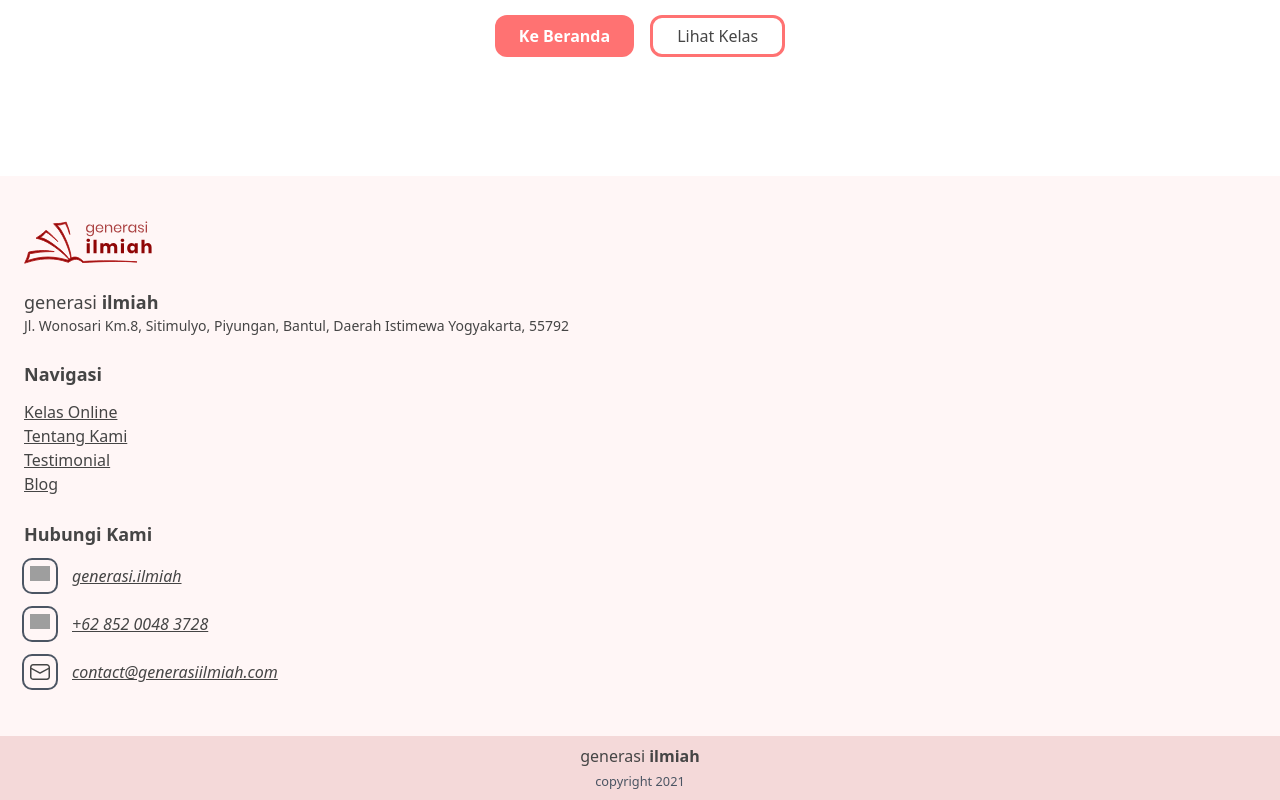
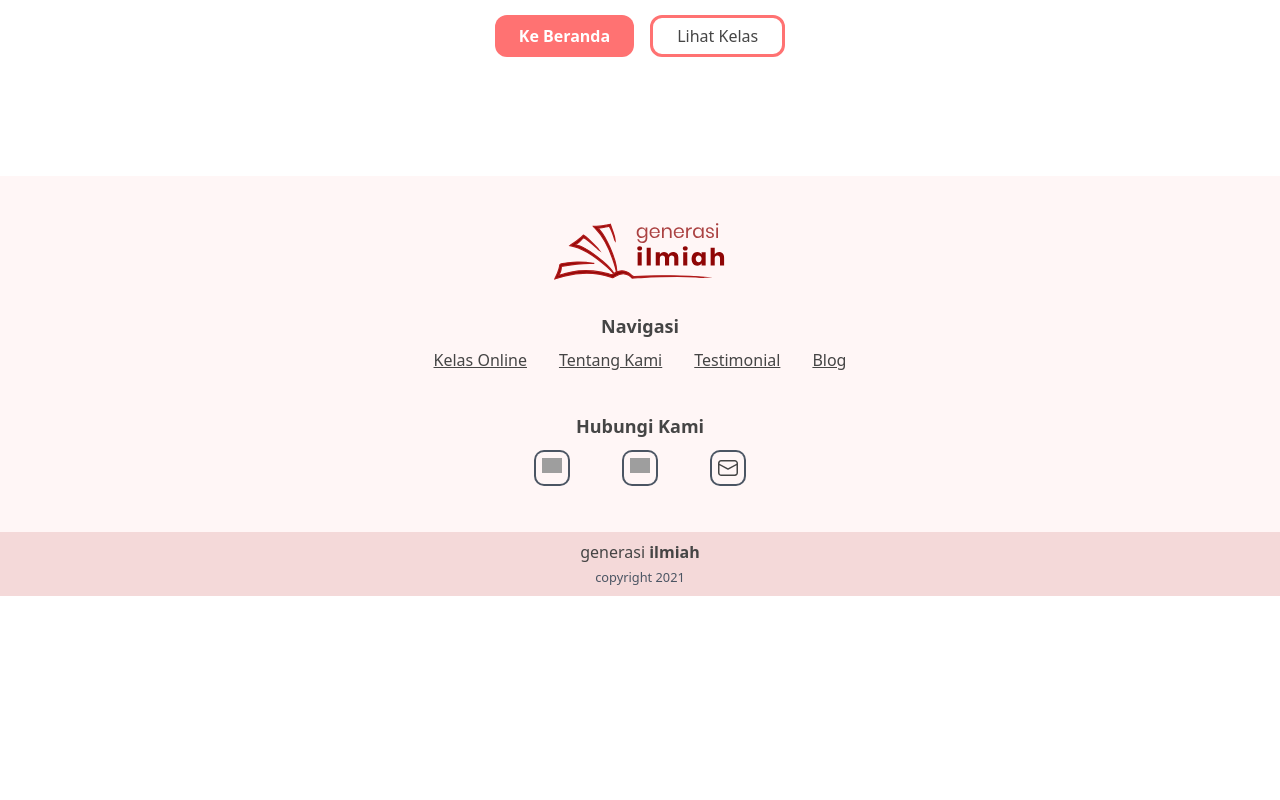
Before and after one commit to Generasiilmiah/generasiilmiah.com, a Next.js app: page /signup in a window 1280 px wide. Shown: the part 448-1248 px from the top of the page. After the commit the page ends 1044 px from the top, so only its background shows below. Built offline with nearby package versions, Linux system fonts and the light colour scheme; no server answers; grey boxes are pictures that could not be loaded.

Commit message:
Better desktop responsive for Footer and Nav

```diff
--- a/components/Footer.jsx
+++ b/components/Footer.jsx
@@ -6,79 +6,110 @@ function Footer(props) {
     <footer className="backdrop mt-8">
       <div className=" md:container md:mx-auto">
         <div className="upper-footer px-6 py-10">
-          <img src="/logo.svg" alt="Logo Generasi Ilmiah" className="h-12" />
-          <h3 className="text-lg mt-6">
+          <div className="md:text-center">
+            <img
+              src="/logo.svg"
+              alt="Logo Generasi Ilmiah"
+              className="h-12 md:h-16 block md:mx-auto"
+            />
+            {/* <h3 className="text-lg mt-6">
               generasi <span className="font-bold mb-3">ilmiah</span>
-          </h3>
-          <p className="text-sm">
+            </h3> */}
+            {/* <p className="text-sm">
               Jl. Wonosari Km.8, Sitimulyo, Piyungan, Bantul, Daerah Istimewa
               Yogyakarta, 55792
-          </p>
+            </p> */}
+          </div>
 
-          <div className="mt-6 mb-2">
-            <h4 className="font-bold mb-3 text-lg">Navigasi</h4>
-            <ul>
+          <div className="mt-6 md:mt-8 mb-2 md:mb-4">
+            <h4 className="font-bold mb-3 md:mb-0 text-lg md:text-center">
+              Navigasi
+            </h4>
+            <ul className=" md:flex md:justify-center md:gap-8 md:justify-center">
               <li>
                 <Link href="/kelas">
-                  <a className="underline">Kelas Online</a>
+                  <a className="underline py-2 inline-block">Kelas Online</a>
                 </Link>
               </li>
               <li>
-                <Link href="/tentang-kami">
-                  <a className="underline">Tentang Kami</a>
+                <Link href="/about-us">
+                  <a className="underline py-2 inline-block">Tentang Kami</a>
                 </Link>
               </li>
               <li>
                 <Link href="/testimonial">
-                  <a className="underline">Testimonial</a>
+                  <a className="underline py-2 inline-block">Testimonial</a>
                 </Link>
               </li>
               <li>
                 <Link href="/blog">
-                  <a className="underline">Blog</a>
+                  <a className="underline py-2 inline-block">Blog</a>
                 </Link>
               </li>
             </ul>
           </div>
 
-          <div className="mt-6 mb-2">
-            <h4 className="font-bold mb-3 text-lg">Hubungi Kami</h4>
+          <div className="mt-8 mb-2">
+            <h4 className="font-bold mb-3 text-lg md:text-center">
+              Hubungi Kami
+            </h4>
 
-            <div className="flex items-center mb-4">
-              <div className="ring-2 ring-gray-600 h-8 w-8 rounded-lg p-1.5 mr-4">
+            <div className="md:flex md:gap-14 md:justify-center md:items-center">
+              <Link href="https://www.instagram.com/generasi.ilmiah/">
+                <a rel="noopener noreferrer" target="_blank">
+                  <div className="flex items-center mb-4 md:mb-0">
+                    <div className="ring-2 ring-gray-600 h-8 w-8 rounded-lg p-1.5 mr-4 md:mr-0">
                       <img
                         src="/assets/social/instagram.svg"
                         alt="Logo Instagram"
                         className="w-full"
                       />
                     </div>
-              <p className="italic underline">generasi.ilmiah</p>
+                    <p className="italic underline md:hidden">
+                      generasi.ilmiah
+                    </p>
                   </div>
+                </a>
+              </Link>
 
-            <div className="flex items-center mb-4">
-              <div className="ring-2 ring-gray-600 h-8 w-8 rounded-lg p-1.5 mr-4">
+              <Link href="https://api.whatsapp.com/send?phone=6281370369566&text=Halo%20Generasi%20Ilmiah!">
+                <a rel="noopener noreferrer" target="_blank">
+                  <div className="flex items-center mb-4 md:mb-0">
+                    <div className="ring-2 ring-gray-600 h-8 w-8 rounded-lg p-1.5 mr-4 md:mr-0">
                       <img
                         src="/assets/social/whatsapp.svg"
-                  alt="Logo Instagram"
+                        alt="Logo Whatsapp"
                         className="w-full"
                       />
                     </div>
-              <p className="italic underline">+62 852 0048 3728</p>
+                    <p className="italic underline md:hidden">
+                      +62 813 7036 9566
+                    </p>
                   </div>
+                </a>
+              </Link>
 
+              <Link href="mailto:contact@generasiilmiah.com">
+                <a rel="noopener noreferrer" target="_blank">
                   <div className="flex items-center">
-              <div className="ring-2 ring-gray-600 h-8 w-8 rounded-lg p-1.5 mr-4">
+                    <div className="ring-2 ring-gray-600 h-8 w-8 rounded-lg p-1.5 mr-4 md:mr-0">
                       <img
                         src="/assets/social/email.svg"
-                  alt="Logo Instagram"
+                        alt="Logo Email"
                         className="w-full"
                       />
                     </div>
-              <p className="italic underline">contact@generasiilmiah.com</p>
+                    <p className="italic underline md:hidden">
+                      contact@generasiilmiah.com
+                    </p>
+                  </div>
+                </a>
+              </Link>
             </div>
           </div>
         </div>
       </div>
+
       <div className="lower-footer h-16 flex flex-col items-center justify-center text-center">
         <div className="md:container md:mx-auto">
           <h4>
--- a/components/Nav.jsx
+++ b/components/Nav.jsx
@@ -3,6 +3,7 @@ import Link from "../NavLink";
 // import { useAuth } from "../auth";
 // import firebase from "firebase/app";
 // import "firebase/firestore";
+import * as gtag from "../lib/gtag";
 
 function Nav(props) {
   // const db = firebase.firestore();
@@ -14,6 +15,13 @@ function Nav(props) {
 
   function toggleNav() {
     setOpen(!isOpen);
+  }
+
+  function registerEvent() {
+    // gtag.event({
+    //   action: "login_clicked",
+    //   category: "Auth",
+    // });
   }
 
   // async function getUserInfo(uid) {
@@ -37,7 +45,8 @@ function Nav(props) {
   // }, []);
 
   return (
-    <nav className="px-6 h-20 flex justify-between items-center md:container md:mx-auto z-20">
+    <nav className="">
+      <div className="px-6 h-20 flex justify-between items-center md:container md:mx-auto z relative-20">
         <Link href="/">
           <a>
             <img
@@ -105,8 +114,9 @@ function Nav(props) {
           <Link href="/login">
             <a className="hidden md:block">
               <div
-              className="rounded-xl px-6 py-1.5 h-full mr-4 theme-bg text-white font-bold flex justify-center items-center"
+                className="rounded-xl px-6 py-1.5 h-full mr-4 theme-bg text-white font-bold flex justify-center items-center hover:bg-red-200 hover:text-red-500 transition duration-150 ease-in-out"
                 style={{ boxSizing: "border-box" }}
+                onClick={registerEvent()}
               >
                 <p>Masuk</p>
               </div>
@@ -124,6 +134,7 @@ function Nav(props) {
           <div className="nav-line line-2"></div>
           <div className="nav-line line-3"></div>
         </div>
+      </div>
     </nav>
   );
 }
```
Lines whose indentation alone changed are shown as unchanged.
